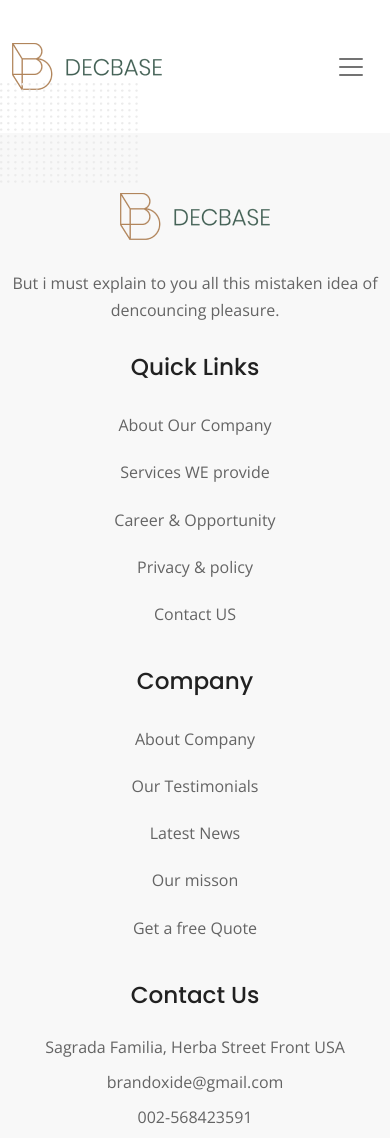
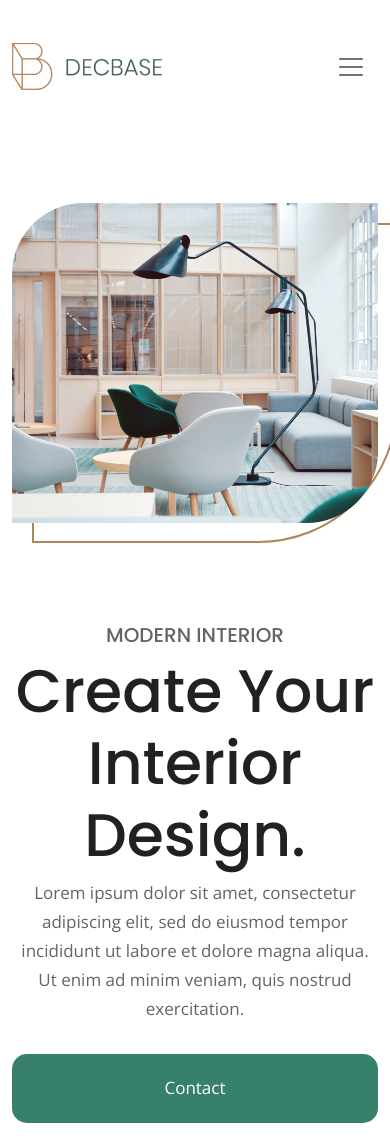
Before and after one commit to bapibiswas100808/Design, a plain HTML site: page index.html in a window 390 px wide. Shown: the top 1138 px of the page. Drawn offline with nearby package versions, Linux system fonts and the light colour scheme.

Commit message:
Hero area Completed

```diff
--- a/index.html
+++ b/index.html
@@ -58,7 +58,31 @@
     <!-- Header Area End -->
     <!-- Main Area start -->
     <main class="main-area">
-
+      <!-- Hero Area Start -->
+    <section class="hero-area">
+      <div class="container">
+        <div class="hero-content">
+          <div class="row">
+            <div class="col-lg-6 d-flex align-items-center">
+              <div class="hero-text p-0 pe-lg-3">
+                <h3>MODERN INTERIOR</h3>
+                <h2>Create Your Interior Design.</h2>
+                <p>Lorem ipsum dolor sit amet, consectetur adipiscing elit, sed do eiusmod
+                  tempor incididunt ut labore et dolore magna aliqua. Ut enim ad minim
+                  veniam, quis nostrud exercitation.</p>
+                <a href="" class="theme-button">Contact</a>
+              </div>
+            </div>
+            <div class="col-lg-6 hero-area-image">
+              <div class="hero-image design-image">
+                <img src="assets/img/hero-image.png" alt="">
+              </div>
+            </div>
+          </div>
+        </div>
+      </div>
+    </section>
+      <!-- Hero Area End -->
     </main>
     <!-- Main Area End -->
     <!-- Footer Area Start -->
--- a/style.css
+++ b/style.css
@@ -21,6 +21,36 @@ h4 {
     font-family: 'Poppins', sans-serif;
     font-weight: 500;
     color: #212121;
+}
+.theme-button{
+    display: inline-block;
+    color: #ffff;
+    background-color: #37806B;
+    text-transform: capitalize;
+    text-decoration: none;
+    border-radius: 15px 0;
+    padding: 10px 20px;
+}
+.theme-button:hover{
+    color: #ffff;
+    background-color: #CAA892;
+    border-radius: 25px 0;
+}
+.design-image{
+    position: relative;
+    z-index: 1;
+    border-radius: 140px 0px;
+}
+.design-image::after{
+    position: absolute;
+    content: "";
+    height: 100%;
+    width: 100%;
+    left: 20px;
+    top: 20px;
+    z-index: -1;
+    border: 2px solid #B0855B;
+    border-radius: 140px 0px;
 }
 /* Basic CSS end */
 
@@ -49,7 +79,37 @@ h4 {
     border-radius: 15px 0;
     padding: 10px 20px;
 }
+.header-area .nav-item:last-child .nav-link:hover{
+    background-color: #37806B;
+}
 /* Header area CSS End */
+
+/* Main Area Start */
+
+/* Hero Area CSS Start */
+.hero-area{
+    padding: 70px 0;
+}
+.hero-text h3{
+    font-size: 20px;
+    color: #646464;
+    text-transform: uppercase;
+}
+.hero-text h2{
+    font-size: 72px;
+    color: #212121;
+    text-transform: capitalize;
+}
+.hero-text a{
+    margin-top: 15px;
+}
+
+.hero-image img{
+    width: 100%;
+}
+/* Hero area CSS end */
+
+/* Main Area End */
 
 /* Footer CSS Start */
 .footer-area{
@@ -105,6 +165,7 @@ h4 {
 }
 .footer-area .social-link a i:hover{
     background-color: #37806B;
+    font-size: 25px;
 }
 .footer-bottom{
     border-top: 1px solid #c4c4c4;
@@ -125,18 +186,28 @@ h4 {
 }
 /* Footer Area CSS End */
 
-/* Responsive CSS */
+/* Responsive CSS Starts*/
+
 @media (max-width: 991px){
 /* Header Area Responsive CSS */
 .header-area .nav-item{
     margin-left: 0;
-    margin: 5px 0;
+    margin: 4px 0;
 }
 .header-area .nav-link{
     background-color: #ffff;
     border-radius: 15px 0;
-    border: 1px solid #212121;
+    border: 1px solid #646464;
     text-align: center;
+    background-color: #37806B;
+    color: #c4c4c4;
+}
+.header-area .nav-link:hover{
+    background-color: #B0855B;
+    color: #d5d5d5;
+}
+.header-area .nav-link.active{
+    color: #F8F8F8;
 }
 
 .header-area .nav-item:last-child{
@@ -149,6 +220,32 @@ h4 {
     border: none;
 }
 /* Header area Responsive end */
+
+
+/* Main area Responsive CSS */
+
+/* Hero area responsive CSS */
+.hero-area{
+    text-align: center;
+}
+.hero-area-image{
+    order: -1;
+}
+.hero-text{
+    margin-top: 100px;
+}
+.hero-text h2{
+    font-size: 60px;
+}
+.hero-area .theme-button {
+    width: 100%;
+    border-radius: 15px 15px;
+    padding: 20px 0;
+}
+
+/* Hero area responsive CSS end */
+
+/* Main area responsive CSS end */
 
 /* Footer Area Responsive CSS */
 .footer-area{
```
Also changed, not shown: assets/img/hero-image.png (added).
